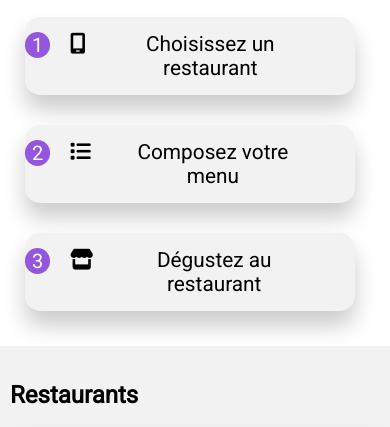
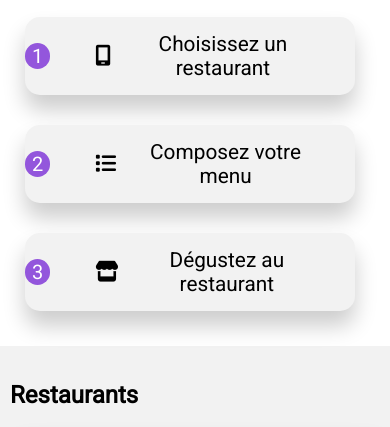
Before and after one commit to Florian-Ury/P3-OpenClassRoom, a website: page index.html in a window 390 px wide. Shown: the part 377-804 px from the top of the page. Drawn offline with nearby package versions, Linux system fonts and the light colour scheme; files that its build step writes are made by us from their sources; grey boxes are pictures that could not be loaded; a web font is replaced by a local one.

Commit message:
Update Navbar Tablette/Desktop

```diff
--- a/assets/sass/Layout/navbar.scss
+++ b/assets/sass/Layout/navbar.scss
@@ -6,12 +6,21 @@
 
     &__ol {
       display: flex;
-      flex-direction: column;
+      flex-direction: row;
+      justify-content: space-around;
+      flex-wrap: nowrap;
       margin: 5px;
+      @media only screen and (max-width: $breakpointMobile) {
+          flex-direction: column;
+      }
+      @media only screen and (max-width: $breakpointTablette) {
+        flex-direction: column;
+      }
       &__a{
         display: flex;
         justify-content: flex-start;
-        flex-wrap: wrap;
+        align-items: center;
+        flex-wrap: nowrap;
         padding: 15px 15px 15px 0px;
         background: #F2F2F2;
         margin: 15px 15px 15px 5px;
@@ -21,7 +30,7 @@
         &__p {
           padding: 1px 7px;
           font-size: 20px;
-          position: absolute;
+          left: 0;
           background: $color-primary;
           border-radius: 30px;
           color: white;
@@ -36,6 +45,7 @@
 
         }
         &__icon{
+          align-self: center;
           padding: 2px 20px;
         }
       }
```
